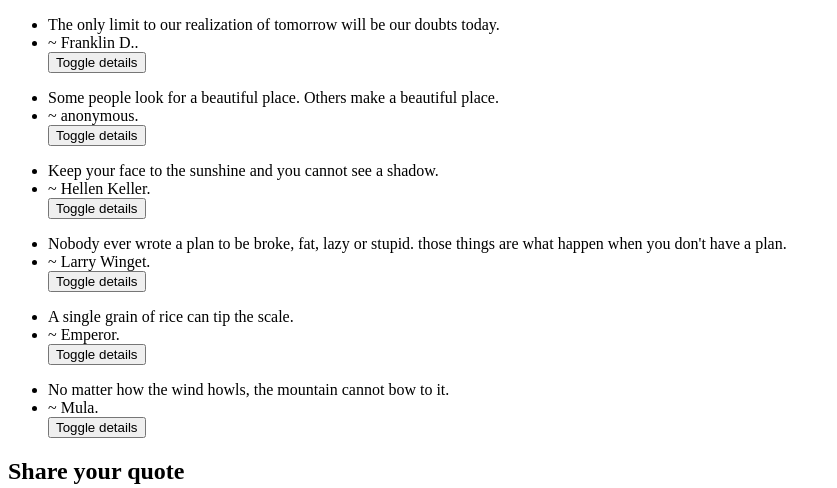
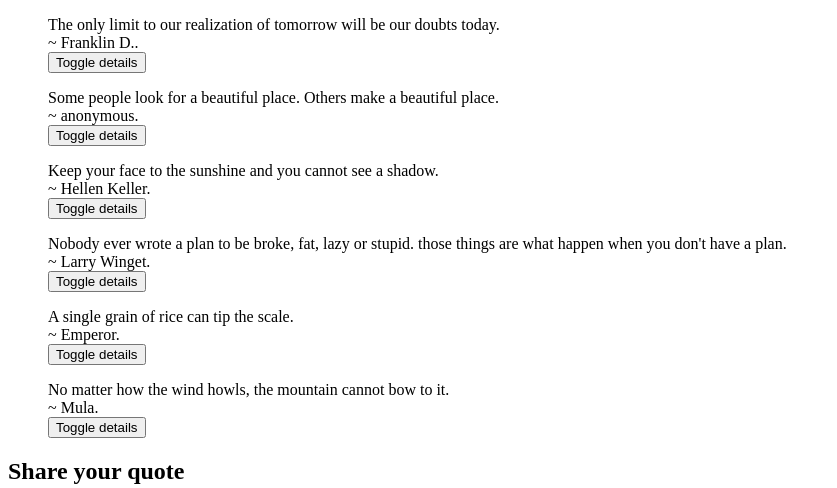
Before and after one commit to FrancisFlow/Quote-Mojo, an Angular app: page / in a window 1280 px wide. Shown: the top 488 px of the page, without its empty margins (0-837 px from the left). Built offline with nearby package versions, Linux system fonts and the light colour scheme.

Commit message:
Removed dot before list items

```diff
--- a/src/styles.css
+++ b/src/styles.css
@@ -1 +1,4 @@
 /* You can add global styles to this file, and also import other style files */
+*{
+    list-style: none;
+}
```
